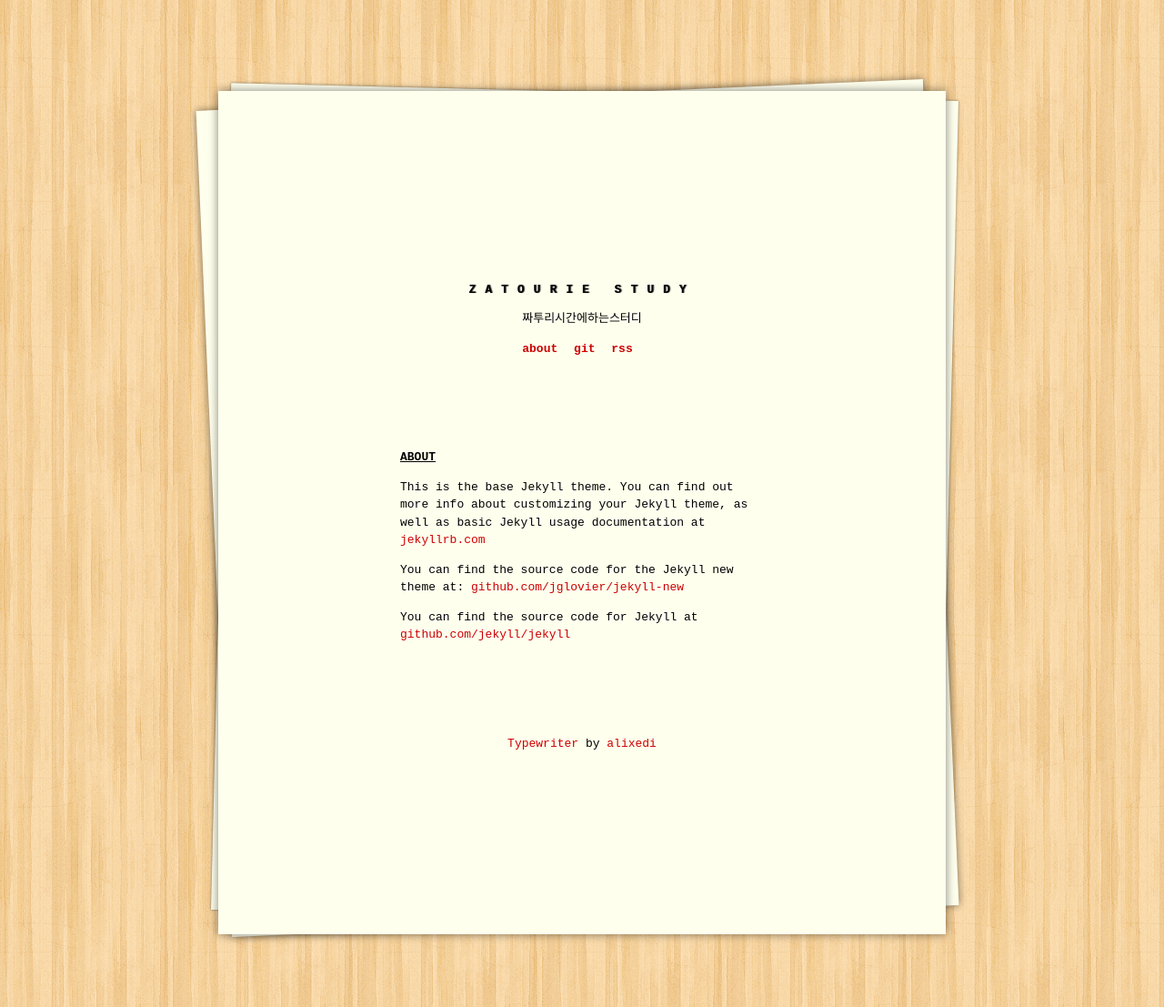
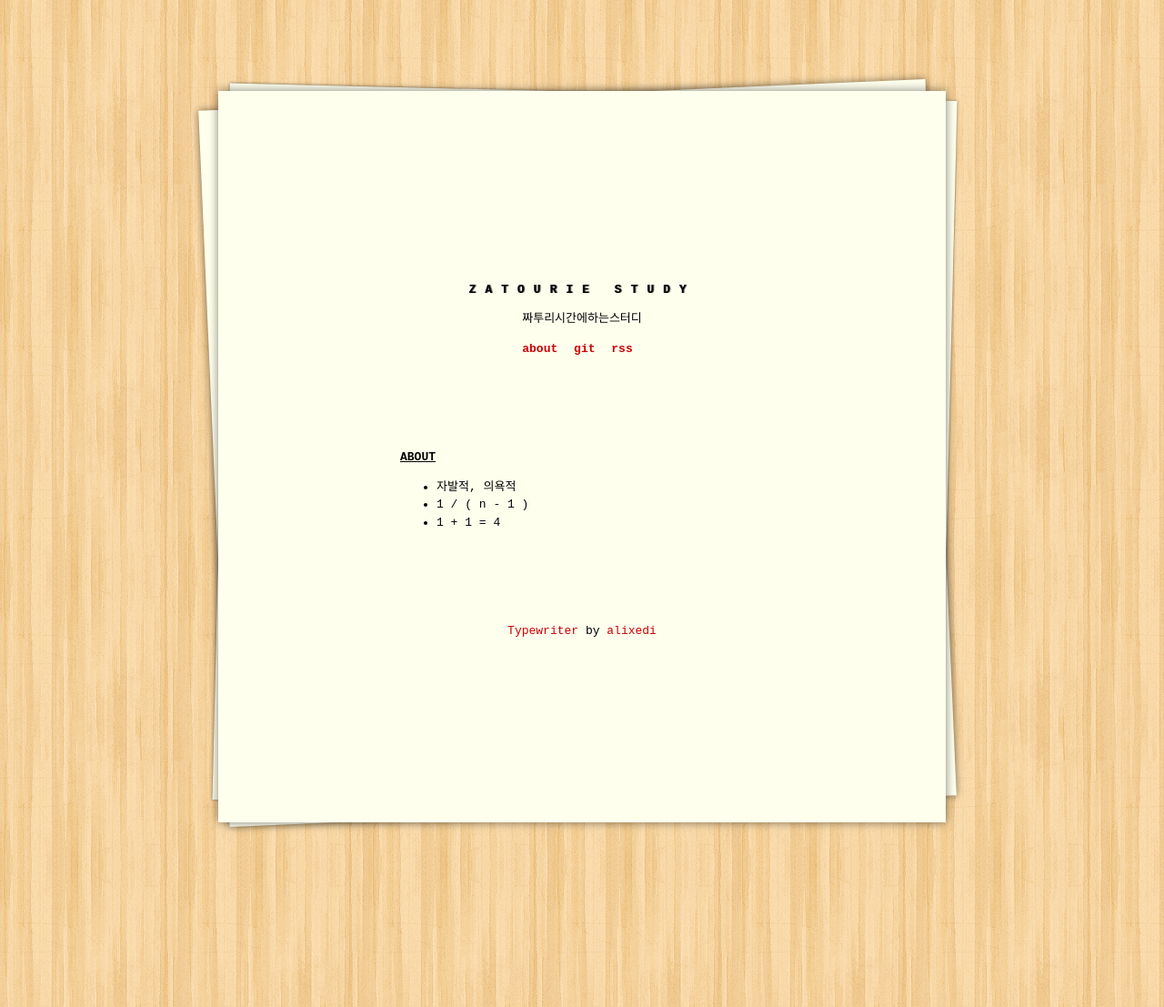
Before and after one commit to zatourie/zatourie.github.io, a Jekyll site: the page built from about.md, in a window 1280 px wide. Shown: the whole page at 91% size. Built offline with Jekyll 4.4.1, drawn with Linux system fonts in a browser that asks for light colours.

Commit message:
Update about.md

```diff
--- a/about.md
+++ b/about.md
@@ -4,8 +4,6 @@
 permalink: /about/
 ---
 
-This is the base Jekyll theme. You can find out more info about customizing your Jekyll theme, as well as basic Jekyll usage documentation at [jekyllrb.com](http://jekyllrb.com/)
-
-You can find the source code for the Jekyll new theme at: [github.com/jglovier/jekyll-new](https://github.com/jglovier/jekyll-new)
-
-You can find the source code for Jekyll at [github.com/jekyll/jekyll](https://github.com/jekyll/jekyll)
+* 자발적, 의욕적
+* 1 / ( n - 1 )
+* 1 + 1 = 4
```
